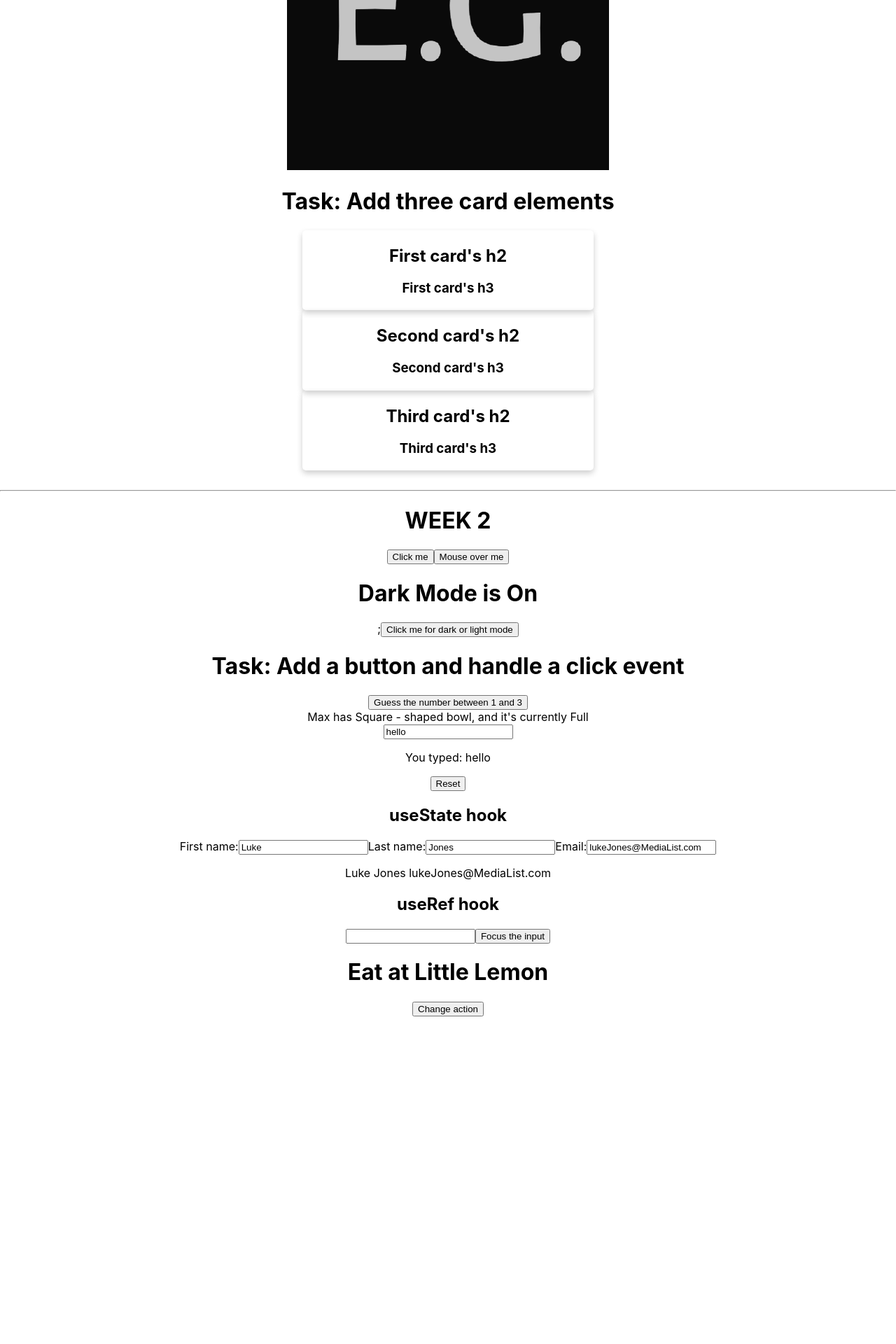
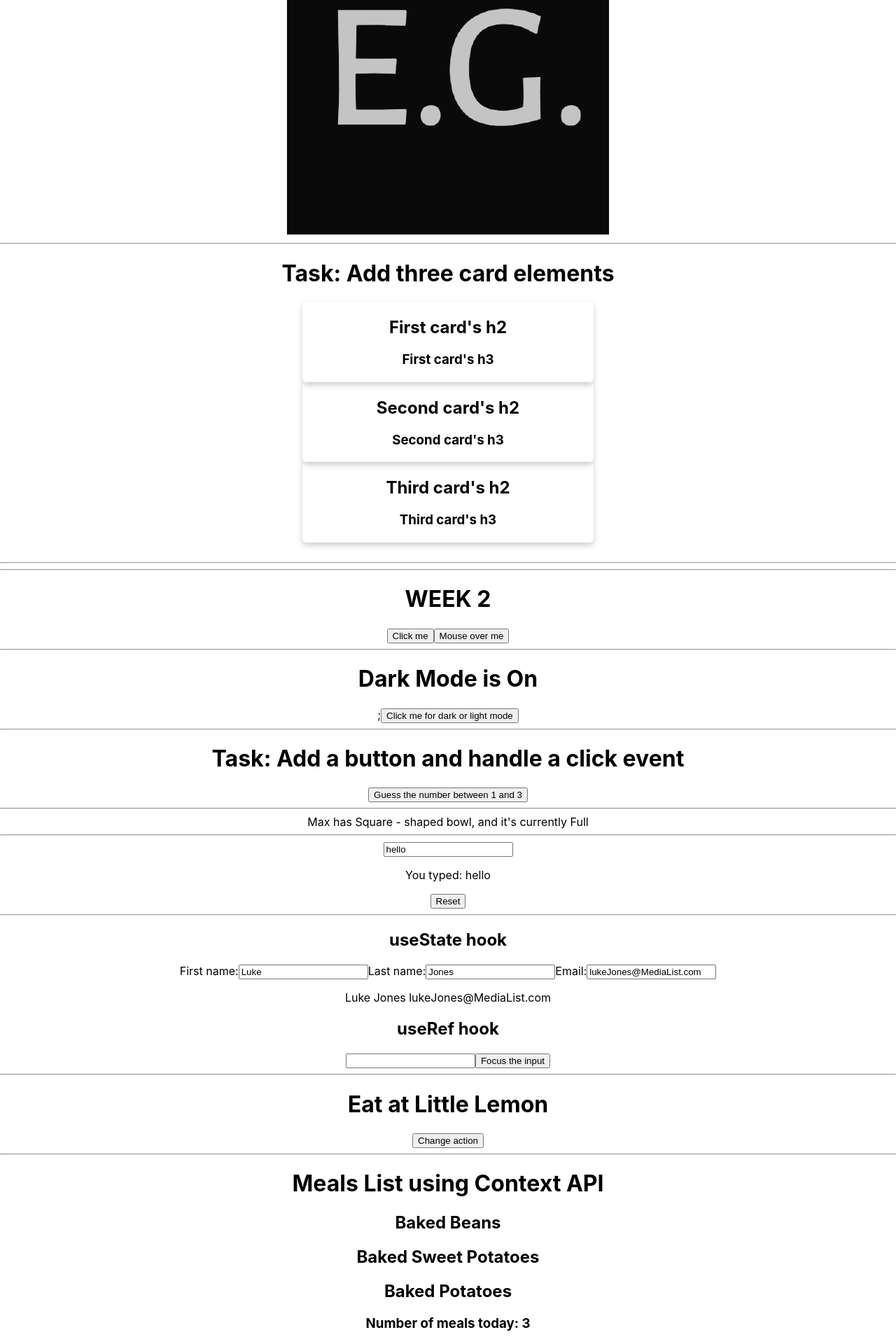
Before and after one commit to dwaxgio/meta-react-core, a React (Create React App) app: page / in a window 1280 px wide. Shown: the part 621-2541 px from the top of the page at 70% size. Before the commit the page ends 2073 px from the top, so only its background shows below. Built offline with nearby package versions, Linux system fonts and the light colour scheme.

Commit message:
React state management components added

```diff
--- a/src/App.js
+++ b/src/App.js
@@ -13,6 +13,9 @@ import DataFlowParent from "./components/DataFlowParent";
 import Hook from "./components/Hook";
 import HookForm from "./components/HookForm";
 import ObservingStateParent from "./components/ObservingStateParent";
+import StateManagementMealsProvider from "./providers/StateManagementMealsProvider";
+import StateManagementMealsList from "./components/StateManagementMealsList";
+import StateManagementMealsCounter from "./components/StateManagementMealsCounter";
 
 const bool = false;
 const str1 = "just";
@@ -20,31 +23,49 @@ const str1 = "just";
 function App() {
   return (
     <div className="App">
+      <div>
+        <h1>WEEK 1</h1>
         <Heading firstName="Dwaxgio" />
         <Heading firstName="Ed" />
+        <hr />
         <Expressions
           toggleBoolean={!bool}
           math={(10 + 20) / 3}
           str={str1 + " another " + "string"}
         />
+        <hr />
         <Attributes />
+        <hr />
         <div>
           <h1>Task: Add three card elements</h1>
           <Card h2="First card's h2" h3="First card's h3" />
           <Card h2="Second card's h2" h3="Second card's h3" />
           <Card h2="Third card's h2" h3="Third card's h3" />
         </div>
+      </div>
       <br />
       <hr />
+      <hr />
+      <div>
         <h1>WEEK 2</h1>
-      <div>
         <EventHandling />
+        <hr />
         <ModeToggler />
+        <hr />
         <DynamicEvent />
+        <hr />
         <DataFlowParent />
+        <hr />
         <Hook />
+        <hr />
         <HookForm />
+        <hr />
         <ObservingStateParent />
+        <hr />
+        <StateManagementMealsProvider>
+          <StateManagementMealsList />
+          <StateManagementMealsCounter />
+        </StateManagementMealsProvider>
       </div>
     </div>
   );
--- /dev/null
+++ b/src/components/StateManagementMealsCounter.js
@@ -0,0 +1,13 @@
+import { useStateManagementMealsListContext } from "../providers/StateManagementMealsProvider";
+
+const StateManagementMealsCounter = () => {
+  const { meals } = useStateManagementMealsListContext();
+
+  return (
+    <div>
+      <h3>Number of meals today: {meals.length}</h3>
+    </div>
+  );
+};
+
+export default StateManagementMealsCounter;
--- /dev/null
+++ b/src/components/StateManagementMealsList.js
@@ -0,0 +1,16 @@
+import { useStateManagementMealsListContext } from "../providers/StateManagementMealsProvider";
+
+const StateManagementMealsList = () => {
+  const { meals } = useStateManagementMealsListContext();
+
+  return (
+    <div>
+      <h1>Meals List using Context API</h1>
+      {meals.map((meal, index) => (
+        <h2 key={index}>{meal}</h2>
+      ))}
+    </div>
+  );
+};
+
+export default StateManagementMealsList;
--- /dev/null
+++ b/src/providers/StateManagementMealsProvider.js
@@ -0,0 +1,18 @@
+import React from "react";
+
+const MealsContext = React.createContext();
+
+const todaysMeals = ["Baked Beans", "Baked Sweet Potatoes", "Baked Potatoes"];
+
+const StateManagementMealsProvider = ({ children }) => {
+  const [meals, setMealsList] = React.useState(todaysMeals);
+
+  return (
+    <MealsContext.Provider value={{ meals }}>{children}</MealsContext.Provider>
+  );
+};
+
+export const useStateManagementMealsListContext = () =>
+  React.useContext(MealsContext);
+
+export default StateManagementMealsProvider;
```
Lines whose indentation alone changed are shown as unchanged.
